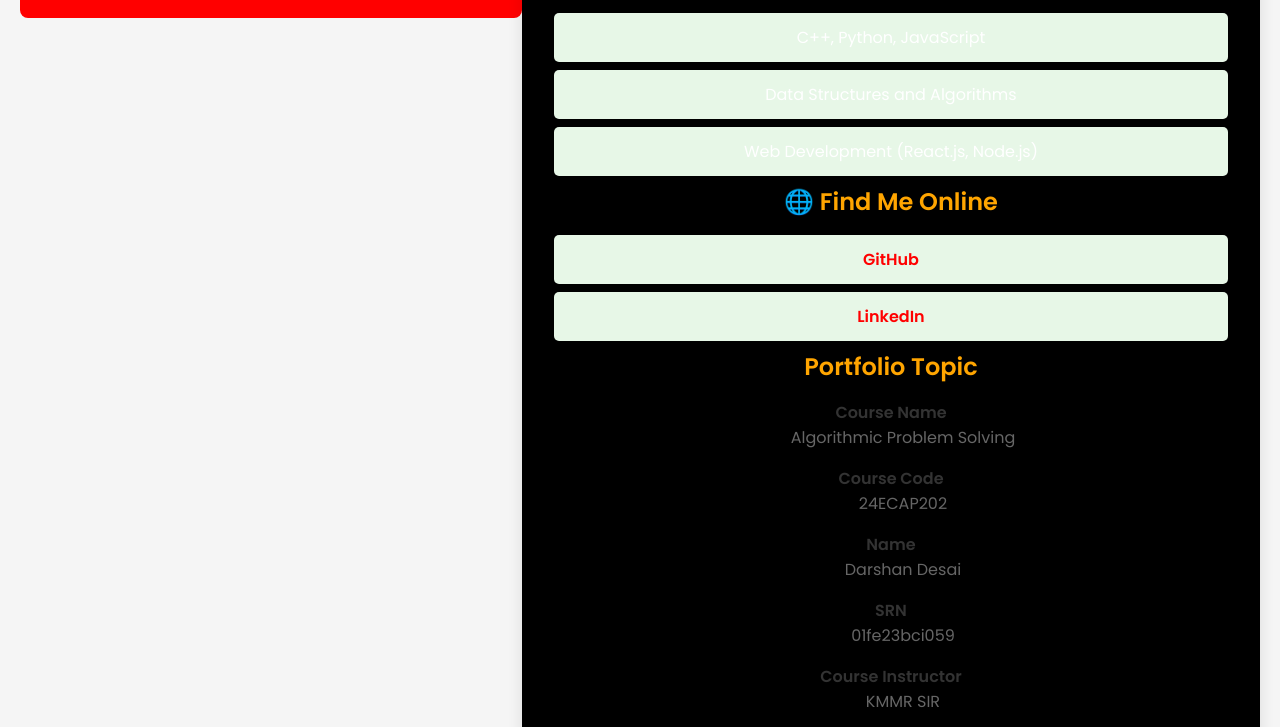
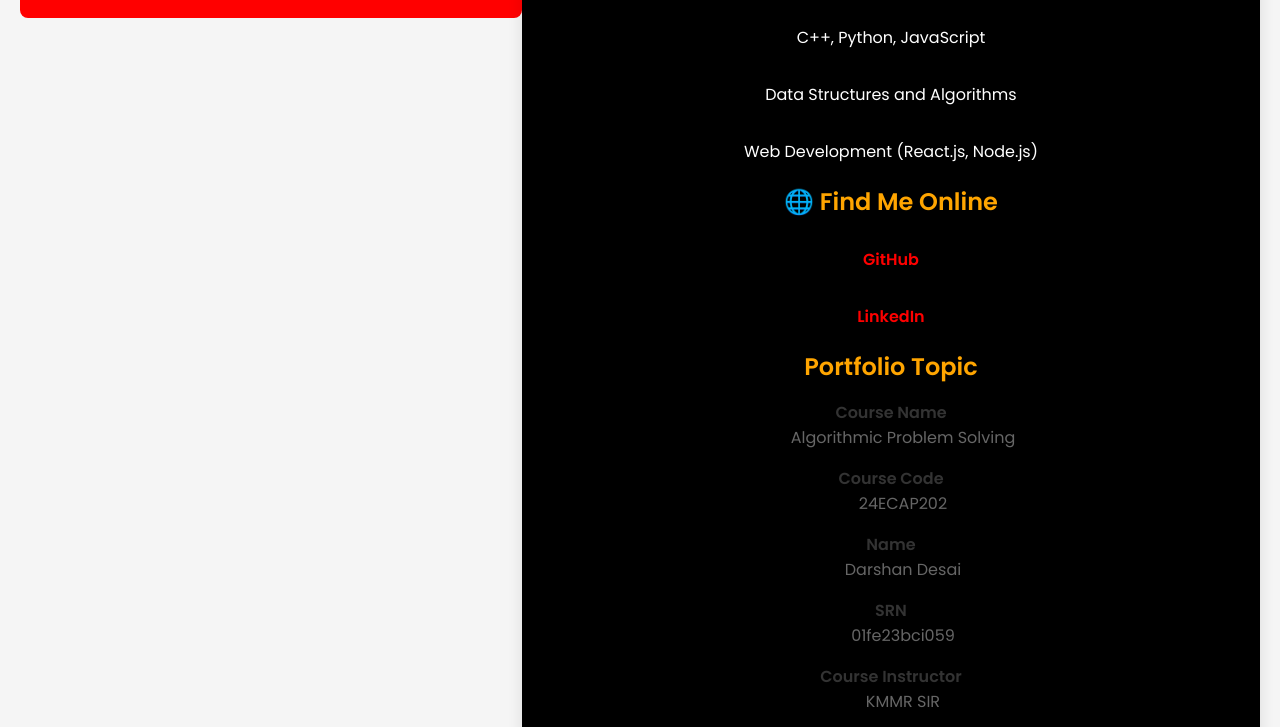
Before and after one commit to 01fe23bci059/portfolio.github.io, a plain HTML site: page index.html in a window 1280 px wide. Shown: the part 228-955 px from the top of the page. Drawn offline with Linux system fonts and the light colour scheme.

Commit message:
Update style.css

```diff
--- a/style.css
+++ b/style.css
@@ -61,7 +61,8 @@ ul {
 }
 
 ul li {
-    background-color: #e7f7e7;
+  background-color: #000000; /* Black background */
+    color: white; /* White text for contrast */
     margin-bottom: 0.5rem;
     padding: 0.75rem;
     border-radius: 5px;
```
